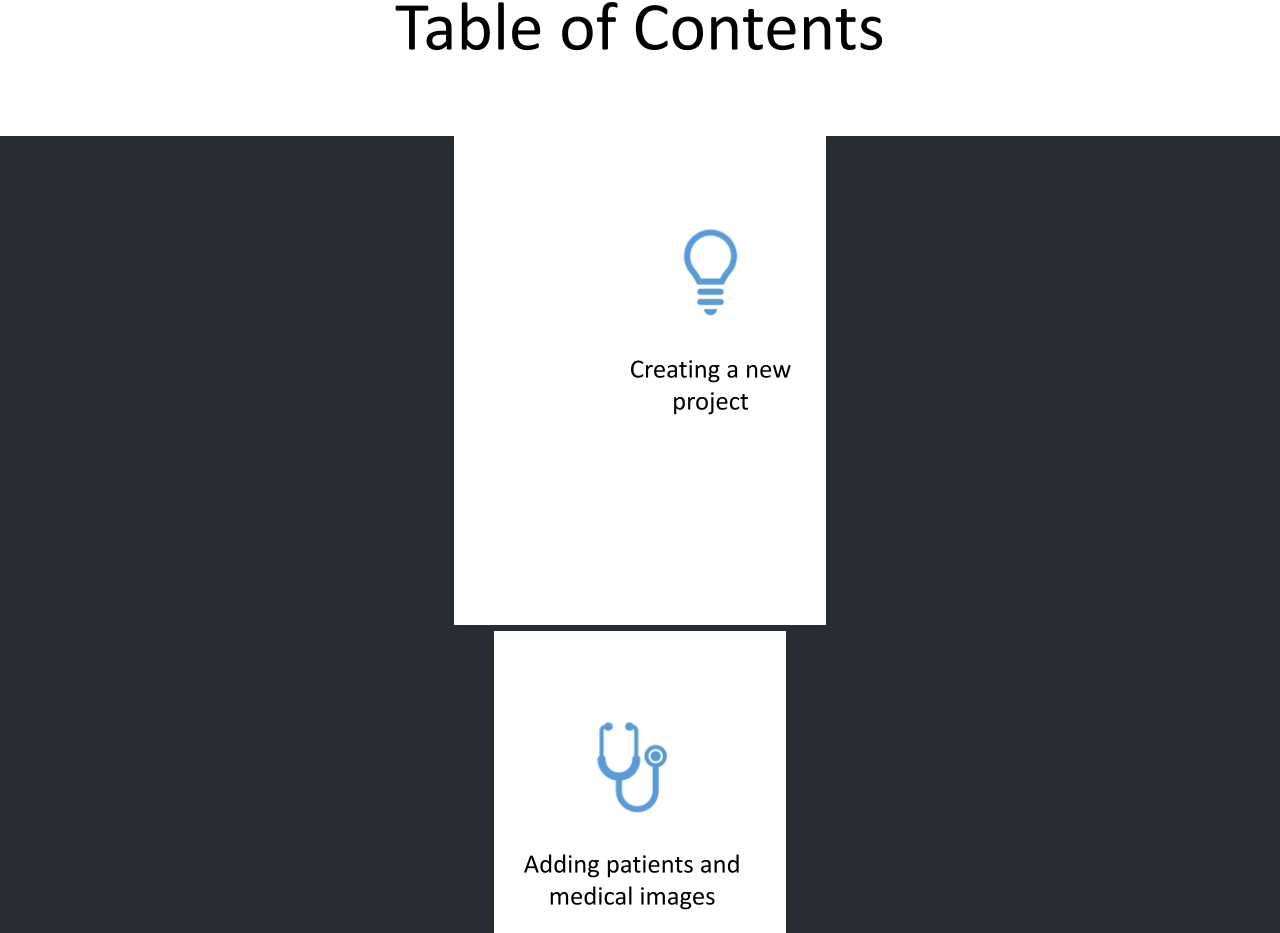
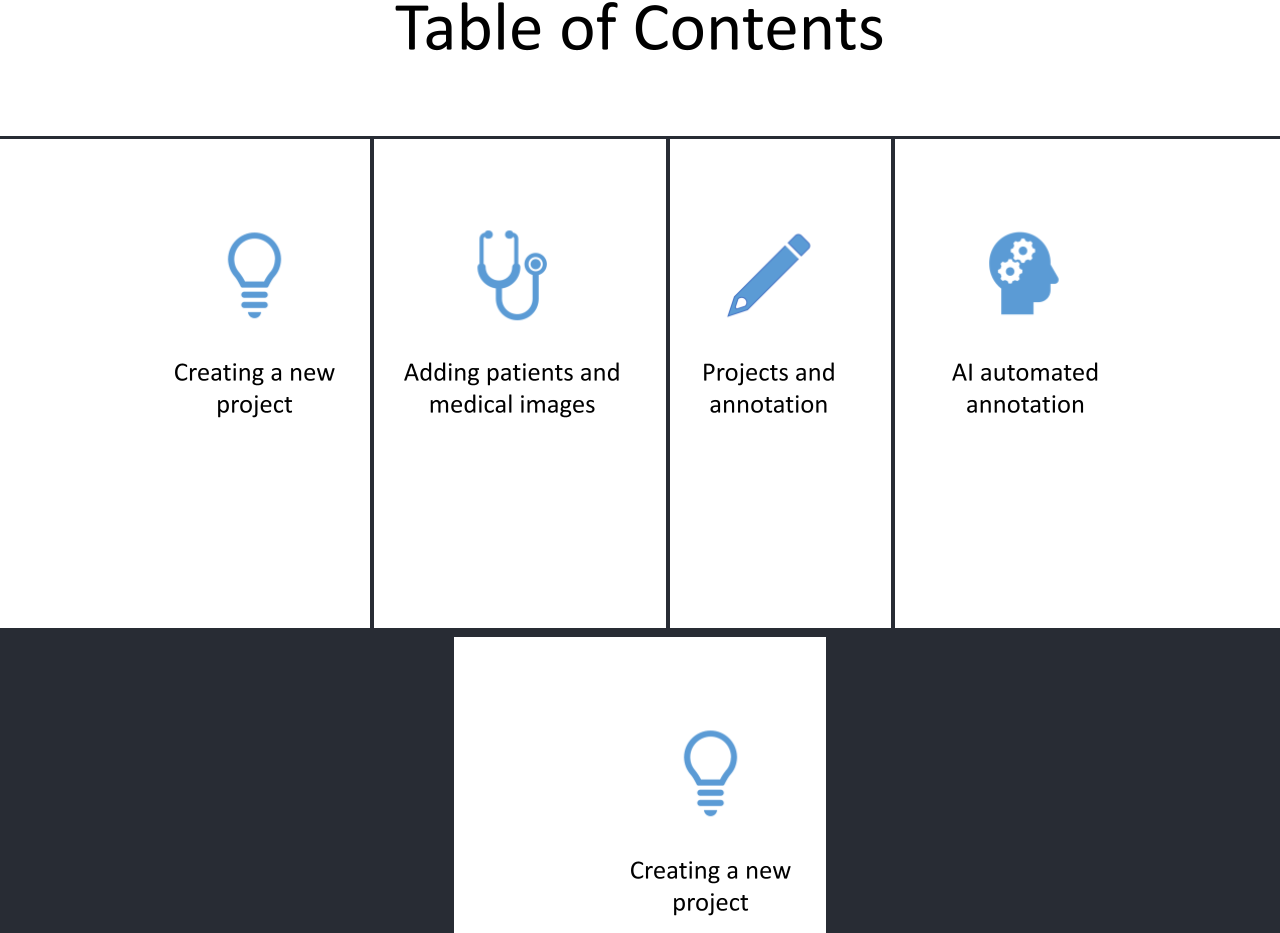
Before and after one commit to ruimin72/userguide, a React (Create React App) app: page / in a window 1280 px wide. Shown: the part 1531-2464 px from the top of the page. Built offline with nearby package versions, Linux system fonts and the light colour scheme.

Commit message:
Update App.js

```diff
--- a/src/App.js
+++ b/src/App.js
@@ -34,18 +34,26 @@ function App() {
         <img src = {slide1} alt="slide" />
         <img src = {slide2} alt="slide" />
         <img src = {slide2a} alt="slide" />
+        <table>
+          <tr>
+            <td><a href="#create-project"><img src = {slide2b1} alt="slide" /></a></td>
+            <td><a href="#add-image"><img src = {slide2b2} alt="slide" /></a></td>
+            <td><a href="#annotation"><img src = {slide2b3} alt="slide" /></a></td>
+            <td><a href="#aiaa"><img src = {slide2b4} alt="slide" /></a></td>
+          </tr>
+        </table>
         <div class="row">
           <div class="column">
             <a href="#create-project"><img src = {slide2b1} alt="slide" /></a>
           </div>
           <div class="column">
-          <a href="#add-image"><img src = {slide2b2} alt="slide" /></a>
+            <a href="#add-image"><img src = {slide2b2} alt="slide" /></a>
           </div>
           <div class="column">
-          <a href="#annotation"><img src = {slide2b3} alt="slide" /></a>
+            <a href="#annotation"><img src = {slide2b3} alt="slide" /></a>
           </div>
           <div class="column">
-          <a href="#aiaa"><img src = {slide2b4} alt="slide" /></a>
+            <a href="#aiaa"><img src = {slide2b4} alt="slide" /></a>
           </div>
         </div>
         <img src = {slide3} alt="slide" />
```
